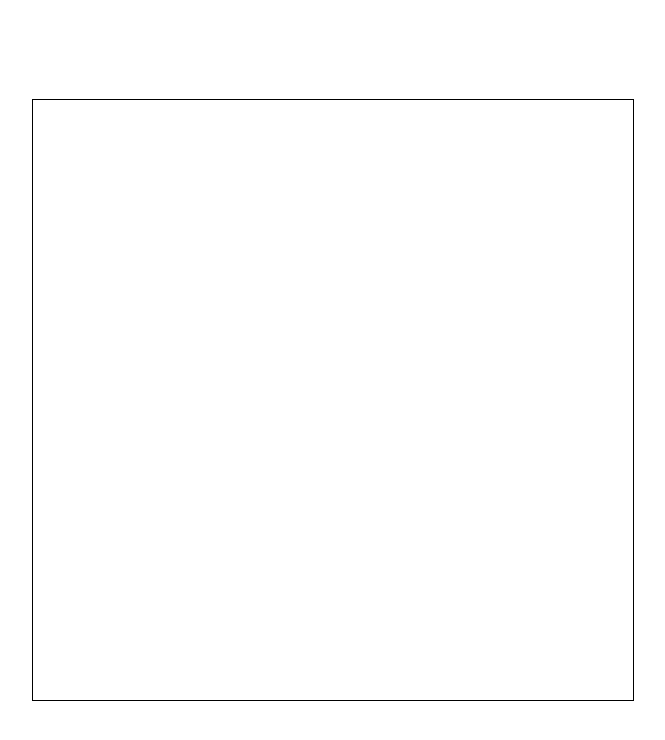
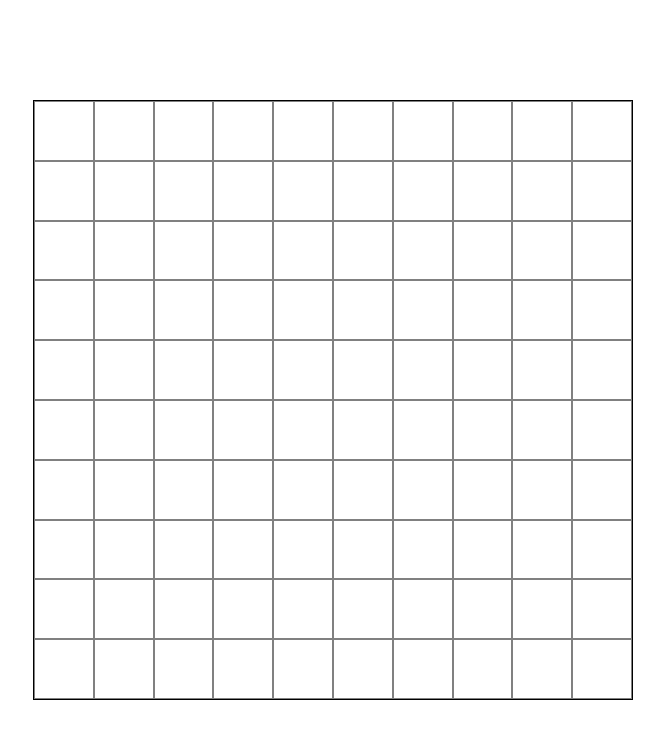
Before and after one commit to SpyrosPolemis/Etch-A-Sketch-V2, a plain HTML site: page index.html in a window 1280 px wide. Shown: the whole page, without its empty margins (307-972 px from the left). Drawn offline with Linux system fonts and the light colour scheme.

Commit message:
Style drawing squares to form a 10x10 grid

```diff
--- a/style.css
+++ b/style.css
@@ -1,3 +1,7 @@
+* {
+    box-sizing: border-box;
+}
+
 body {
     margin: 0;
     height: 100vh;
@@ -11,4 +15,11 @@ body {
     border: black 1px solid;
     height: 600px;
     width: 600px;
+    display: flex;
+    flex-wrap: wrap;
 }
+
+.square {
+    flex: 0 0 10%;
+    border: 0.5px grey solid;
+}
```
